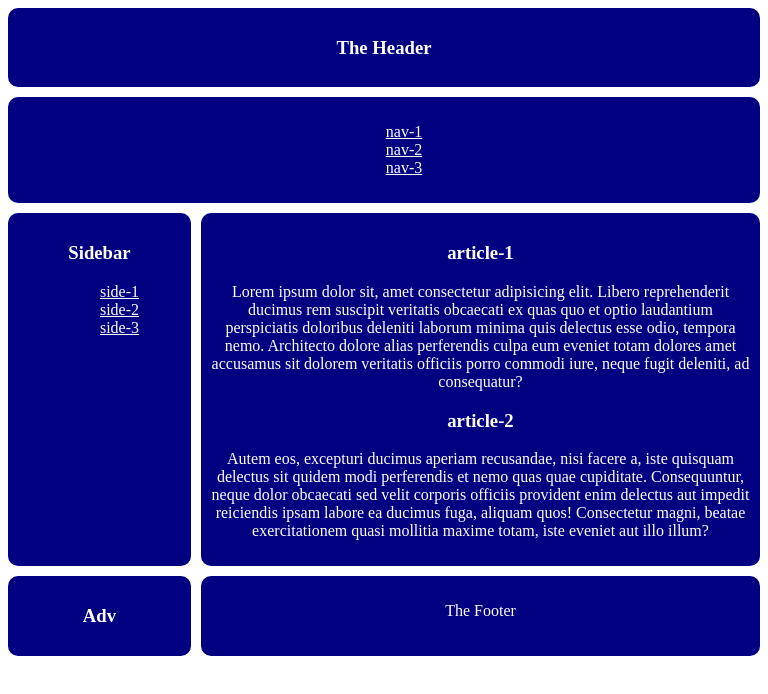
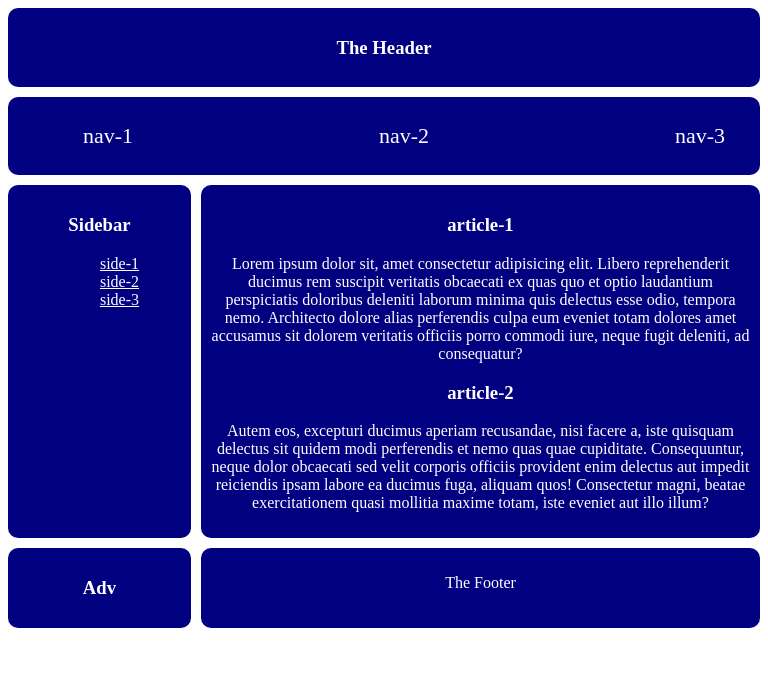
Before and after one commit to developertarikulhazra/responsive_portfolio, a plain HTML site: page grid-area.html in a window 768 px wide. Drawn offline with Linux system fonts and the light colour scheme.

Commit message:
responsive add for mobile

```diff
--- a/grid-area.html
+++ b/grid-area.html
@@ -12,7 +12,7 @@
       <h3>The Header</h3>
     </header>
     <nav class="nav">
-      <ul>
+      <ul class="flex-menu">
         <li><a href="">nav-1</a></li>
         <li><a href="">nav-2</a></li>
         <li><a href="">nav-3</a></li>
--- a/styles/grid-area.css
+++ b/styles/grid-area.css
@@ -63,6 +63,15 @@ ul {
     font-size: 14px;
     padding: 5px;
   }
+  .flex-menu {
+    display: flex;
+    justify-content: space-between;
+  }
+  .flex-menu li a {
+    font-size: 14px;
+
+    text-decoration: none;
+  }
 }
 @media screen and (min-width: 577px) and (max-width: 1200px) {
   .grid-container {
@@ -88,4 +97,13 @@ ul {
   ul li a {
     color: white;
   }
+  .flex-menu {
+    display: flex;
+    justify-content: space-between;
+  }
+  .flex-menu li a {
+    font-size: 22px;
+    margin: 10px 25px;
+    text-decoration: none;
+  }
 }
```
